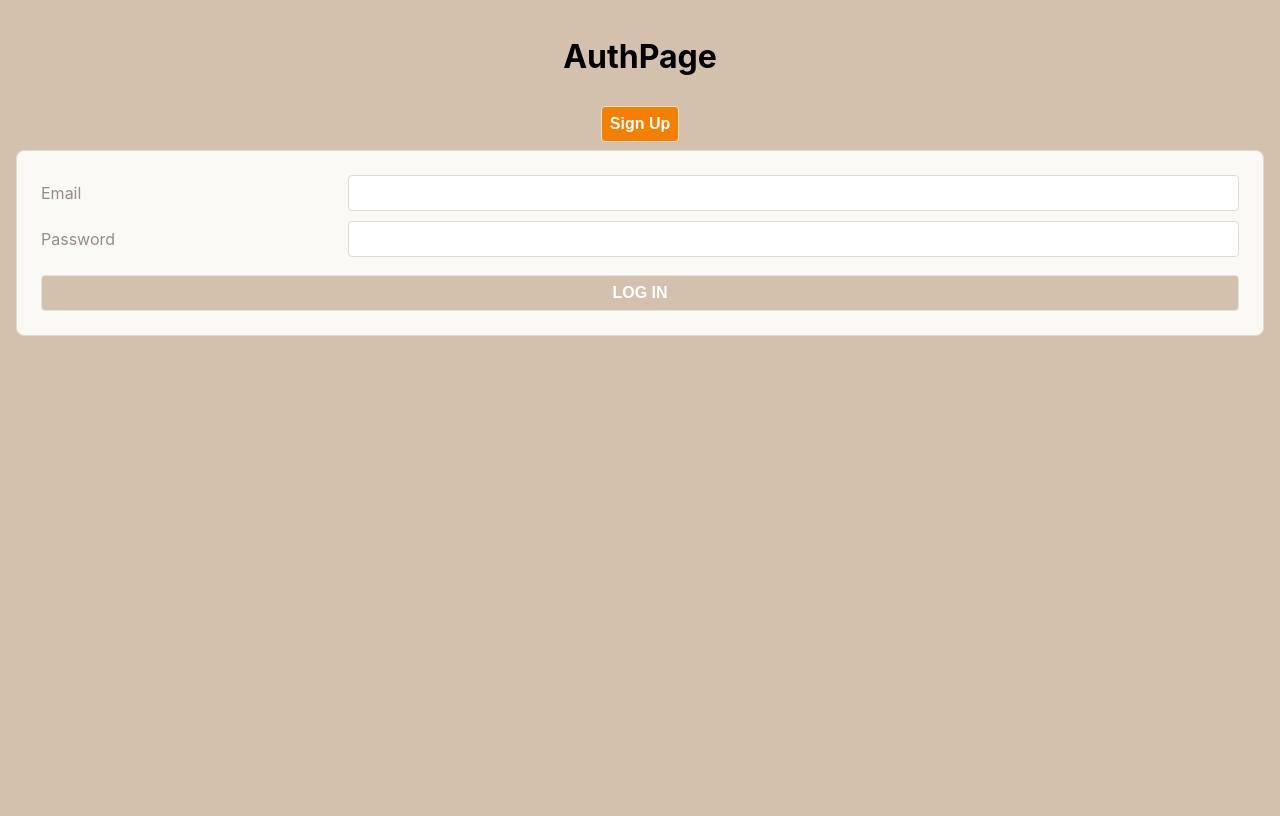
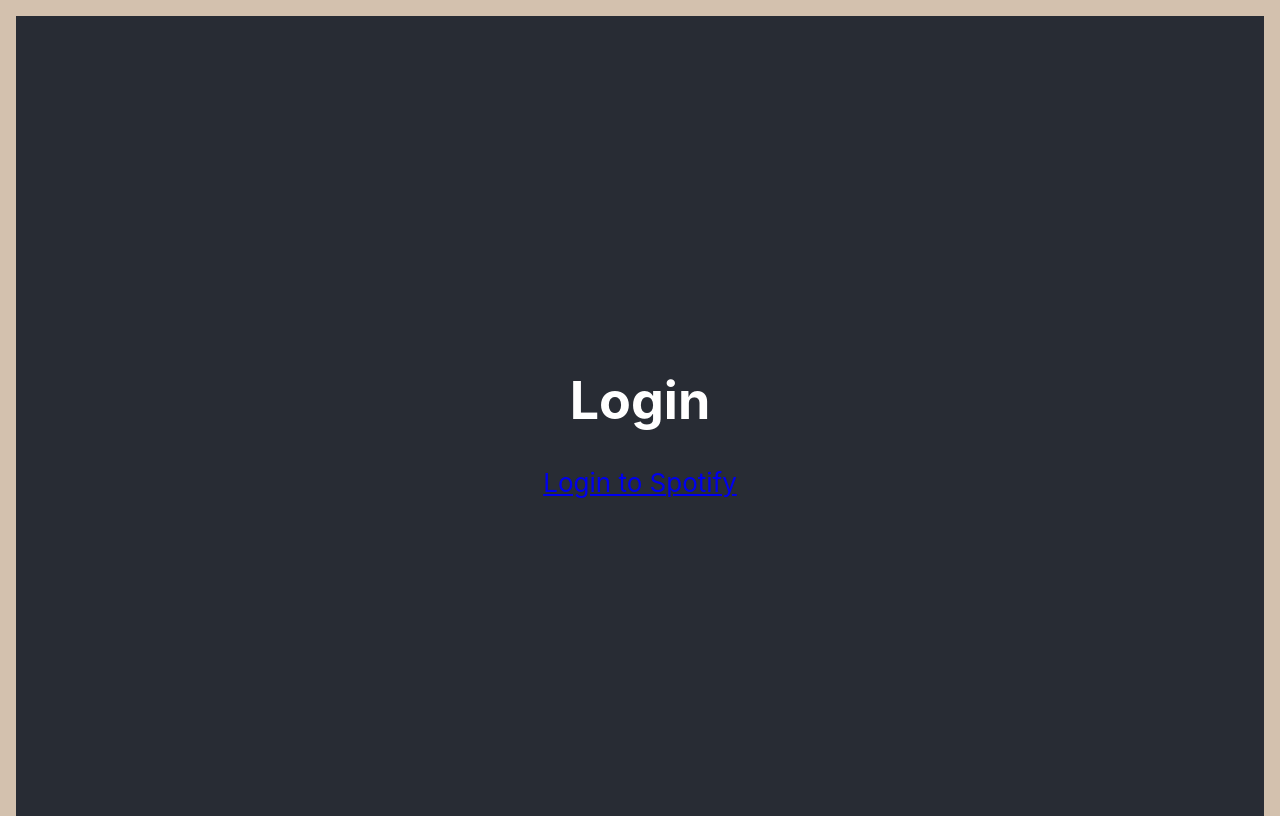
Before and after one commit to Exiled184/my-spotify-clone, a React (Create React App) app: page /orders in a window 1280 px wide. Built offline with nearby package versions, Linux system fonts and the light colour scheme.

Commit message:
auth page

```diff
--- a/public/index.html
+++ b/public/index.html
@@ -1,14 +1,12 @@
 <!DOCTYPE html>
 <html lang="en">
+
 <head>
   <meta charset="utf-8" />
   <link rel="icon" href="%PUBLIC_URL%/favicon.ico" />
   <meta name="viewport" content="width=device-width, initial-scale=1" />
   <meta name="theme-color" content="#000000" />
-    <meta
-      name="description"
-      content="Web site created using create-react-app"
-    />
+  <meta name="description" content="Web site created using create-react-app" />
   <link rel="apple-touch-icon" href="%PUBLIC_URL%/logo192.png" />
   <!--
       manifest.json provides metadata used when your web app is installed on a
@@ -24,8 +22,9 @@
       work correctly both with client-side routing and a non-root public URL.
       Learn how to configure a non-root public URL by running `npm run build`.
     -->
-    <title>SEI CAFE</title>
+  <title>My-Spotify-Clone</title>
 </head>
+
 <body>
   <noscript>You need to enable JavaScript to run this app.</noscript>
   <div id="root"></div>
@@ -40,4 +39,5 @@
       To create a production bundle, use `npm run build` or `yarn build`.
     -->
 </body>
+
 </html>
--- a/src/pages/AuthPage/AuthPage.jsx
+++ b/src/pages/AuthPage/AuthPage.jsx
@@ -1,18 +1,74 @@
-import { useState } from 'react';
+import { useState, useEffect } from 'react';
 import SignUpForm from '../../components/SignUpForm/SignUpForm';
 import LoginForm from '../../components/LoginForm/LoginForm';
 
-export default function AuthPage({ setUser }) {
-  const [showSignUp, setShowSignUp] = useState(false);
+
+export default function AuthPage({setUser}) {
+  const CLIENT_ID = "2ab70426920c4ddb8c114b0979645c3b";
+  const REDIRECT_URI = "http://localhost:3000";
+  const AUTH_ENDPOINT = "http://accounts.spotify.com/authorize";
+  const RESPONSE_TYPE = "token";
+
+  const [token, setToken] = useState("");
+
+  useEffect(() => {
+
+    const hash = window.location.hash
+    let token = window.localStorage.getItem("token")
+
+    if (!token && hash) {
+      token = hash.substring(1).split("&").find(element => element.startsWith("access_token")).split("=")[1]
+
+      window.location.hash = ""
+      window.localStorage.setItem("token",token)
+    }
+    setToken(token)
+  }, [])
+
+  const logout = () => {
+    setToken("")
+    window.localStorage.removeItem("token")
+  }
+
   return (
-    <main>
-      <h1>AuthPage</h1>
-      <button onClick={() => setShowSignUp(!showSignUp)}>{showSignUp ? 'Log In' : 'Sign Up'}</button>
-      { showSignUp ?
-          <SignUpForm setUser={setUser} />
-          :
-          <LoginForm setUser={setUser} />
-      }
-    </main>
+
+    <div className="App">
+      <header className="App-header">
+        <h1>Login</h1>
+
+        {!token ?
+        <a href ={`${AUTH_ENDPOINT}?client_id=${CLIENT_ID}&redirect_uri=${REDIRECT_URI}&response_type=${RESPONSE_TYPE}`}>
+          Login to Spotify
+        </a>
+        :
+        <button onClick={logout}>Logout</button>}
+
+
+
+      </header>
+    </div>
+
   );
 }
+
+
+
+
+
+
+
+
+// export default function AuthPage({ setUser }) {
+//   const [showSignUp, setShowSignUp] = useState(false);
+//   return (
+//     <main>
+//       <h1>AuthPage</h1>
+//       <button onClick={() => setShowSignUp(!showSignUp)}>{showSignUp ? 'Log In' : 'Sign Up'}</button>
+//       { showSignUp ?
+//           <SignUpForm setUser={setUser} />
+//           :
+//           <LoginForm setUser={setUser} />
+//       }
+//     </main>
+//   );
+// }
```
Lines whose indentation alone changed are shown as unchanged.
